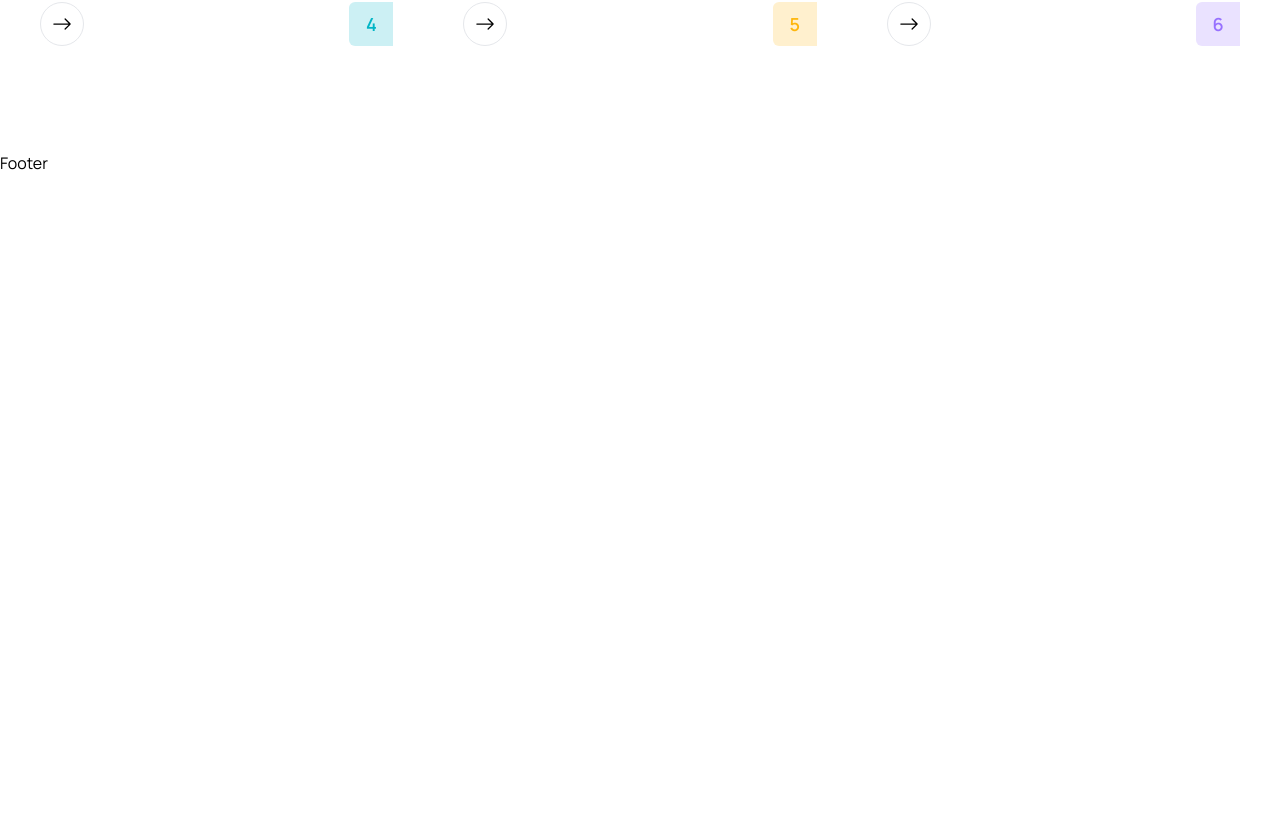
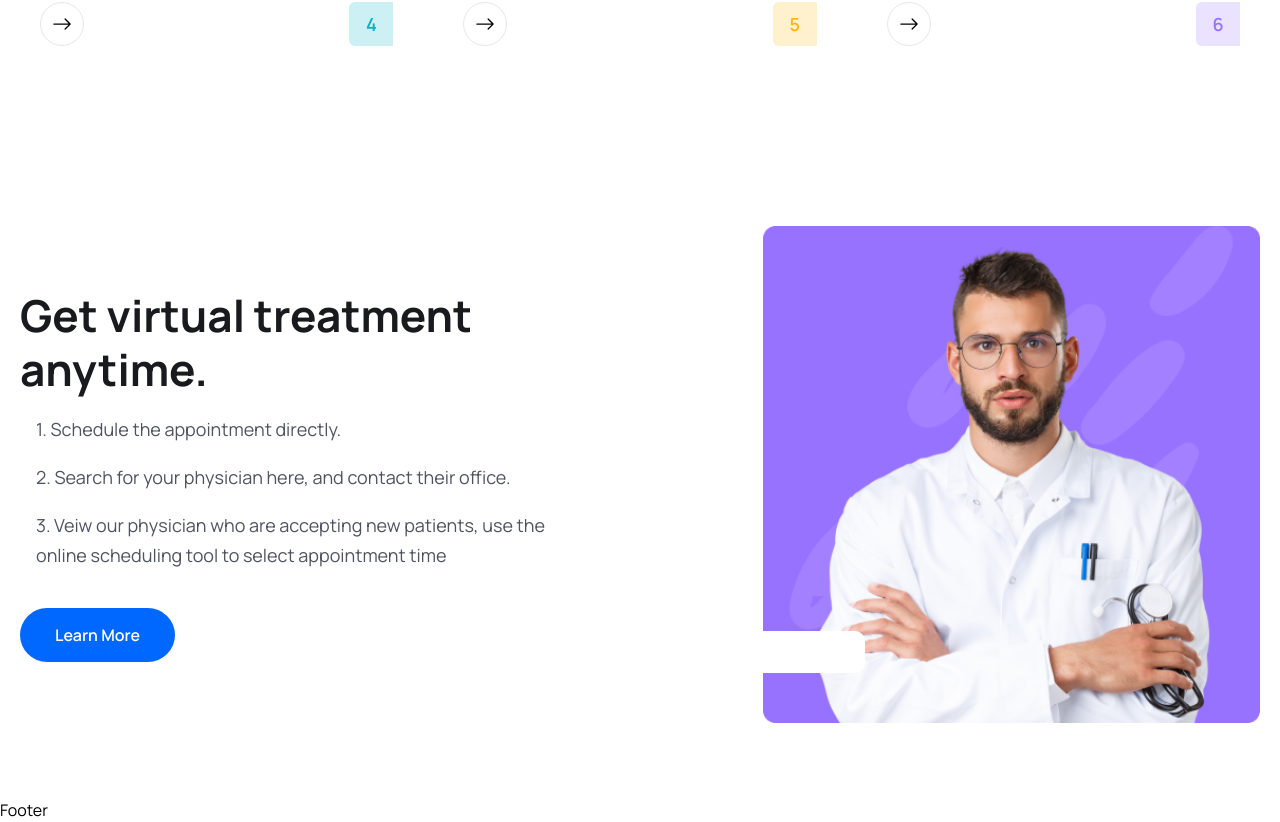
Before and after one commit to HealthcareHubVEC/Healthcare-Hub, a React (Vite) app in the folder frontend/: page / in a window 1280 px wide. Shown: the part 3043-3865 px from the top of the page. Before the commit the page ends 3218 px from the top, so only its background shows below. Built offline with nearby package versions, Linux system fonts and the light colour scheme.

Commit message:
feature....

```diff
--- a/frontend/src/pages/Home.jsx
+++ b/frontend/src/pages/Home.jsx
@@ -5,8 +5,9 @@
 import icon01 from "../assets/images/icon01.png";
 import icon02 from "../assets/images/icon02.png";
 import icon03 from "../assets/images/icon03.png";
+import featureImg from "../assets/images/feature-img.png";
 import { Link } from "react-router-dom";
-import { BsArrowRight,  } from "react-icons/bs";
+import { BsArrowRight, } from "react-icons/bs";
 import About from "../components/About/About";
 import ServiceList from "../components/Services/ServiceList";
 const Home = () => {
@@ -100,7 +101,7 @@
 
                 <Link to="/doctors" className="w-[44px] h-[44px] rounded-full border border-solid boder-[#181A1E]
                    mt-[30px] mx-auto flex items-center justify-center group hover:bg-primaryColor hover:border-none">
-                    <BsArrowRight className="group-hover:text-white w-6 h-5"/>
+                  <BsArrowRight className="group-hover:text-white w-6 h-5" />
                 </Link>
               </div>
 
@@ -120,7 +121,7 @@
 
                 <Link to="/doctors" className="w-[44px] h-[44px] rounded-full border border-solid boder-[#181A1E]
                    mt-[30px] mx-auto flex items-center justify-center group hover:bg-primaryColor hover:border-none">
-                    <BsArrowRight className="group-hover:text-white w-6 h-5"/>
+                  <BsArrowRight className="group-hover:text-white w-6 h-5" />
                 </Link>
               </div>
 
@@ -140,7 +141,7 @@
 
                 <Link to="/doctors" className="w-[44px] h-[44px] rounded-full border border-solid boder-[#181A1E]
                    mt-[30px] mx-auto flex items-center justify-center group hover:bg-primaryColor hover:border-none">
-                    <BsArrowRight className="group-hover:text-white w-6 h-5"/>
+                  <BsArrowRight className="group-hover:text-white w-6 h-5" />
                 </Link>
               </div>
 
@@ -152,10 +153,10 @@
 
       {/*========services section=======*/}
       <section>
-          <div className = "container">
-            <div className = "xl:w-[470px] mx-auto">
+        <div className="container">
+          <div className="xl:w-[470px] mx-auto">
             <h2 className="heading text-center">Our medical services</h2>
-              <p className = "text__para text-center">
+            <p className="text__para text-center">
               World-class care for everyone. Our health System offers unmatched,
               expert health care.
             </p>
@@ -166,7 +167,46 @@
       </section>
       {/*========services section end=======*/}
 
+      {/*======== feature section=======*/}
+      <section>
+        <div className="container">
+          <div className="flex items-center justify-between flex-col lg:flex-row">
 
+            {/*=======feature content======*/}
+            <div className="xl:w-[670px]">
+              <h2 className="heading">
+                Get virtual treatment <br /> anytime.
+              </h2>
+
+              <ul className="pl-4">
+                <li className="text__para">
+                  1. Schedule the appointment directly.
+                </li>
+                <li className="text__para">
+                  2. Search for your physician here, and contact their office.
+                </li>
+                <li className="text__para">
+                  3. Veiw our physician who are accepting new patients, use the
+                  online scheduling tool to select appointment time
+                </li>
+              </ul>
+              <Link to="/">
+                <button className="btn">Learn More</button>
+              </Link>
+            </div>
+
+          {/*====feature img======*/}
+          <div className="relative z-10 xl:w-[770px] flex justify-end mt-[50px] lg:mt-0">
+            <img src={featureImg} className="w-3/4" alt="" />
+
+            <div className="w-[150px] lg:w-[248px] bg-white absolute bottom-[50px] left-0 md:bottom-
+            [100px] md:left-5 z-20 p-2 pb-3 lg:pt-4 lg:px-4 lg:pb-[26px] rounded-[10px]"></div>
+          </div>
+
+          </div>
+        </div>
+      </section>
+      {/*======== feature section end=======*/}
     </>
   </>
 };
```
Lines whose indentation alone changed are shown as unchanged.
